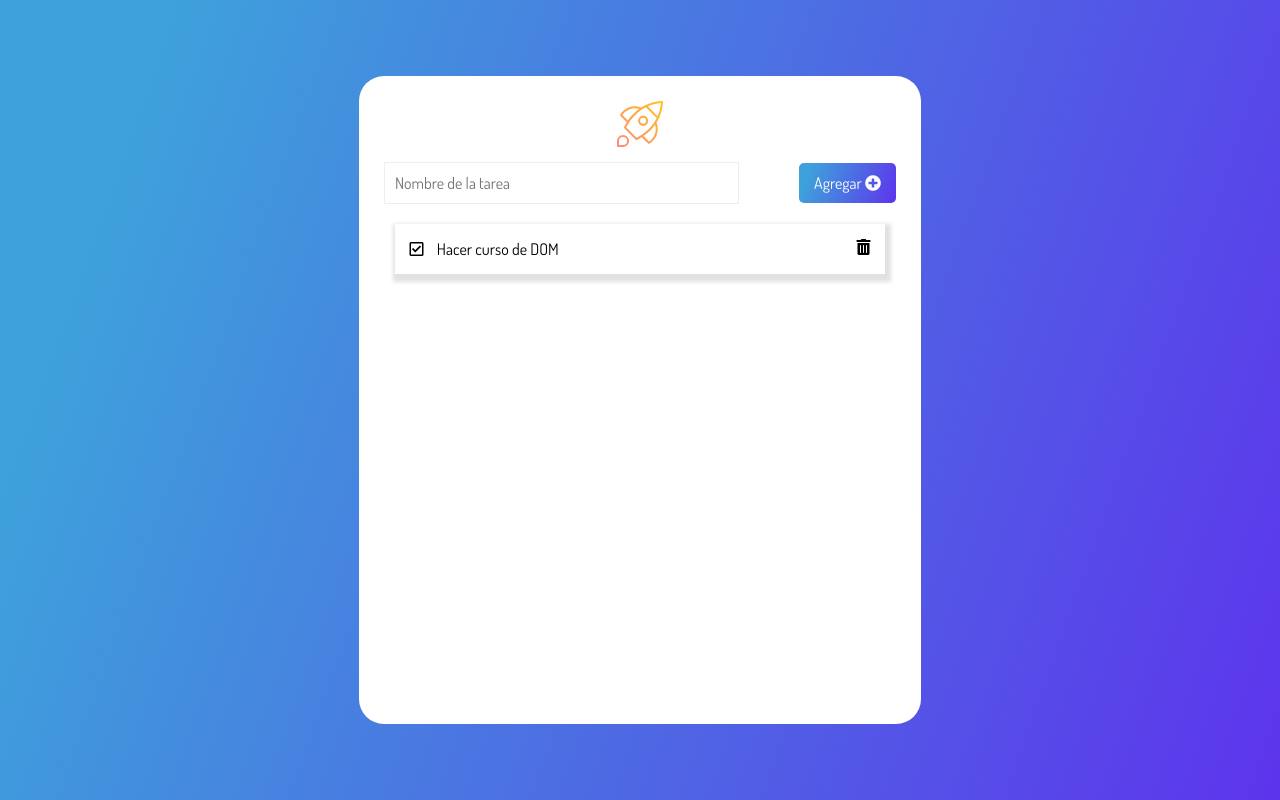
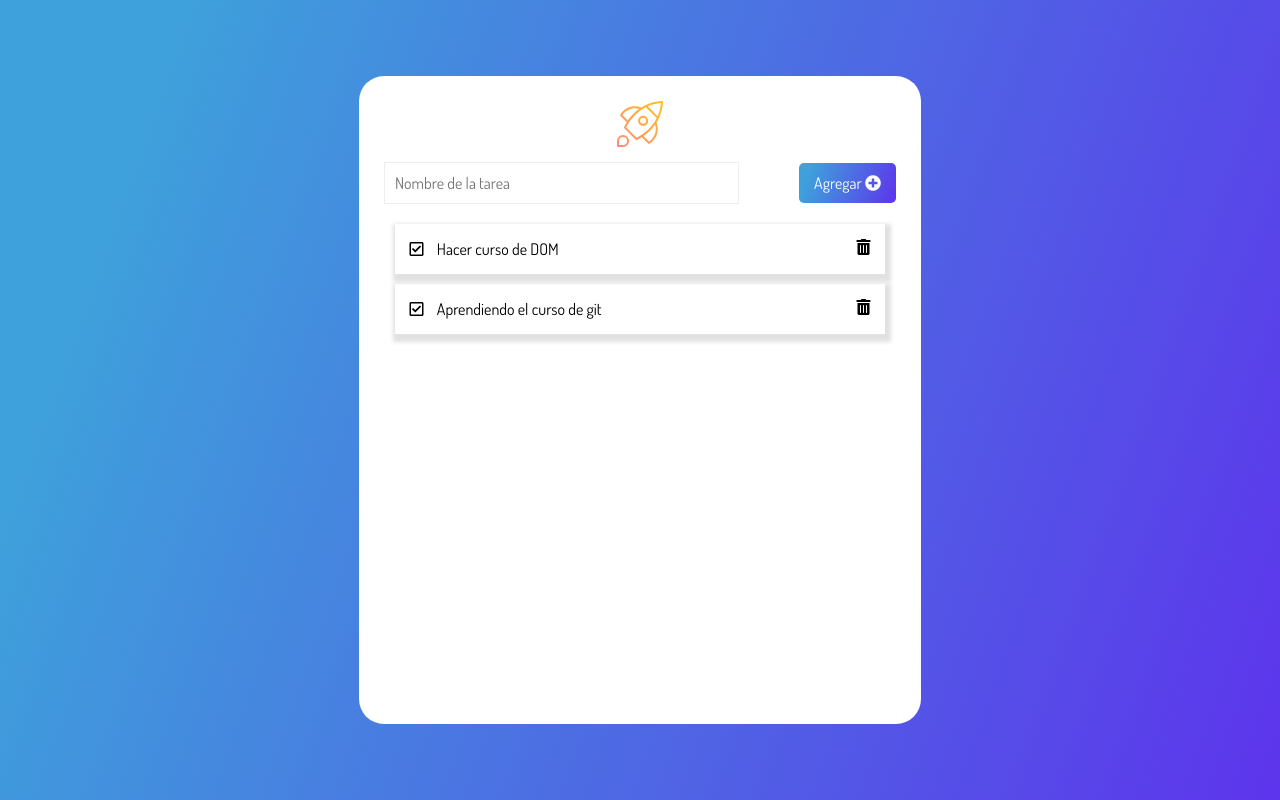
Before and after one commit to David-F-98/1821-manipulando-dom-con-js-proyecto_inicial, a plain HTML site: page index.html in a window 1280 px wide. Drawn offline with Linux system fonts and the light colour scheme.

Commit message:
clase 01 completada

```diff
--- a/index.html
+++ b/index.html
@@ -43,6 +43,13 @@
             </div>
             <i class="fas fa-trash-alt trashIcon icon"></i>
           </li>
+          <li class="card">
+            <div>
+              <i class="far fa-check-square icon"></i>
+              <span class="task">Aprendiendo el curso de git</span>
+            </div>
+            <i class="fas fa-trash-alt trashIcon icon"></i>
+          </li>
         </ul>
       </div>
     </main>
```
